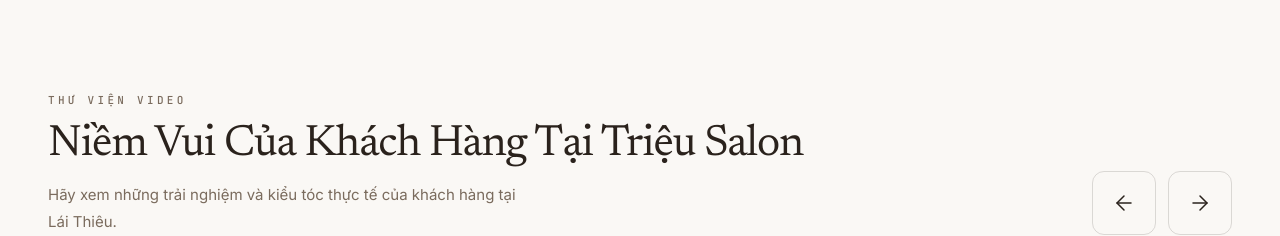
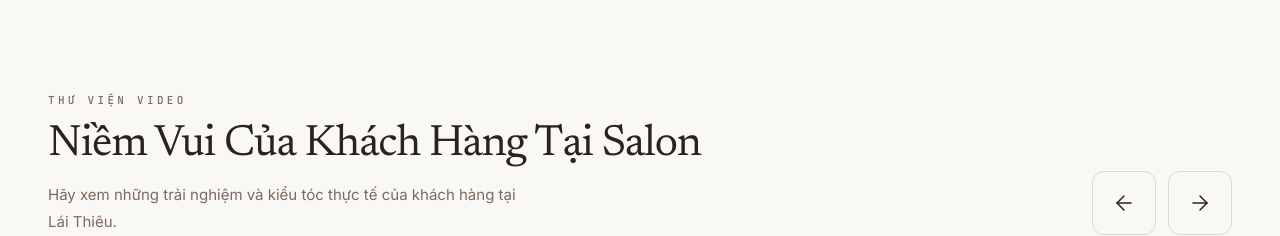
Before and after one commit to aikolee2809/demo1-fix-1, a React (Vite) app: page / in a window 1280 px wide. Shown: the part 820-1056 px from the top of the page. Built offline with nearby package versions, Linux system fonts and the light colour scheme.

Commit message:
Updated VideoShowcase.tsx

```diff
--- a/src/components/VideoShowcase.tsx
+++ b/src/components/VideoShowcase.tsx
@@ -64,7 +64,7 @@
               className="text-[32px] leading-[1.1] tracking-tight text-[#2a221c] md:text-[44px]"
               style={{ fontFamily: "'Newsreader', serif", fontWeight: 400 }}
             >
-              Niềm Vui Của Khách Hàng Tại Triệu Salon
+              Niềm Vui Của Khách Hàng Tại Salon
             </h2>
             <p
               className="max-w-[480px] text-[14px] leading-[1.8] text-[#7a6b5d] md:text-[15px]"
```
